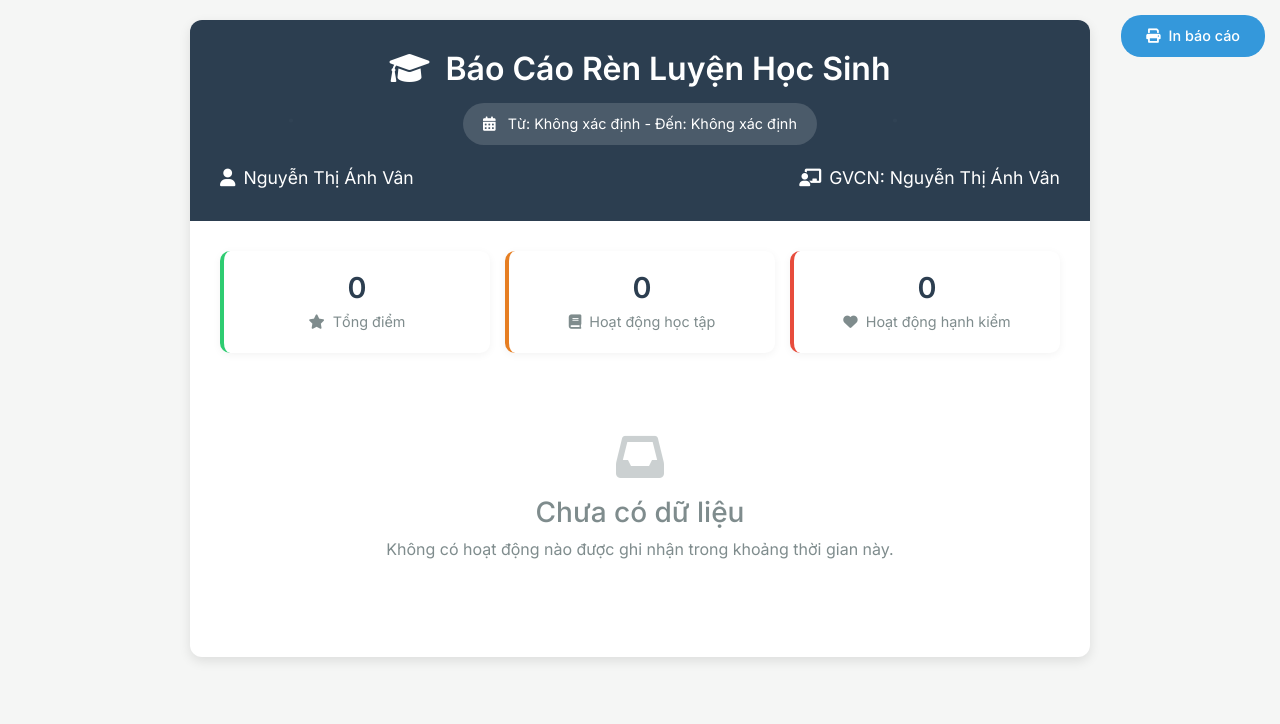
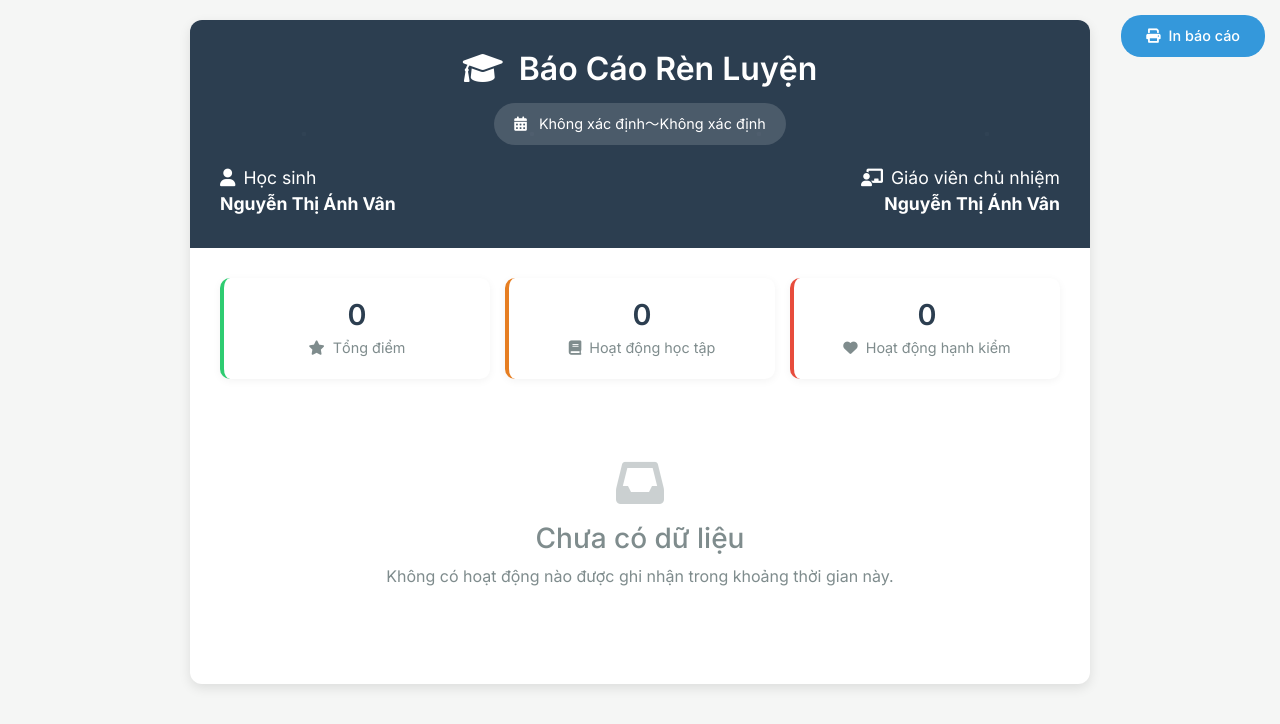
Before and after one commit to francisnguyenanh/QLHS_WEB, a Flask app: a page that uses templates/user_report.html in a window 1280 px wide. Shown: the top 724 px of the page. Run offline with Flask 3, Linux system fonts and the light colour scheme; a user stored in the database is signed in; data comes from the database, SQL or seed files in the repository.

Commit message:
fix: Update report header for clarity and improve student/teacher name display

```diff
--- a/templates/user_report.html
+++ b/templates/user_report.html
@@ -331,17 +331,17 @@
     <div class="report-container">
         <!-- Header -->
         <div class="report-header">
-            <h1><i class="fas fa-graduation-cap me-3"></i>Báo Cáo Rèn Luyện Học Sinh</h1>
+            <h1><i class="fas fa-graduation-cap me-3"></i>Báo Cáo Rèn Luyện</h1>
             <div class="period-info">
                 <i class="fas fa-calendar-alt me-2"></i>
-                Từ: {{ date_from or 'Không xác định' }} - Đến: {{ date_to or 'Không xác định' }}
+                {{ date_from or 'Không xác định' }}～{{ date_to or 'Không xác định' }}
             </div>
             <div class="student-teacher-row">
                 <div class="student-name">
-                    <i class="fas fa-user me-2"></i>{{ user_name }}
+                    <i class="fas fa-user me-2"></i>Học sinh</br> <b>{{ user_name }}</b>
                 </div>
                 <div class="teacher-name">
-                    <i class="fas fa-chalkboard-teacher me-2"></i>GVCN: {{ teacher_name }}
+                    <i class="fas fa-chalkboard-teacher me-2"></i>Giáo viên chủ nhiệm</br> <b>{{ teacher_name }}</b>
                 </div>
             </div>
         </div>
```
